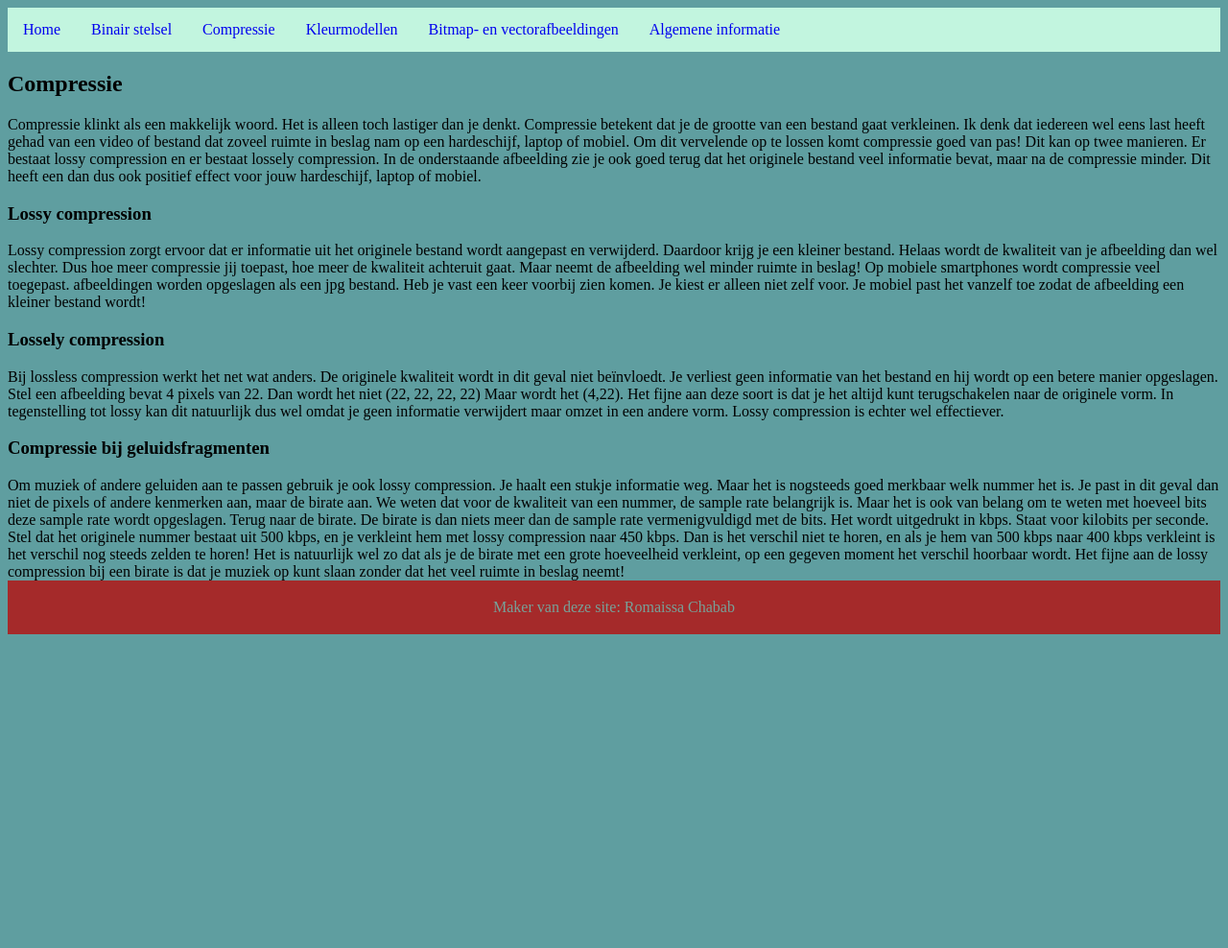
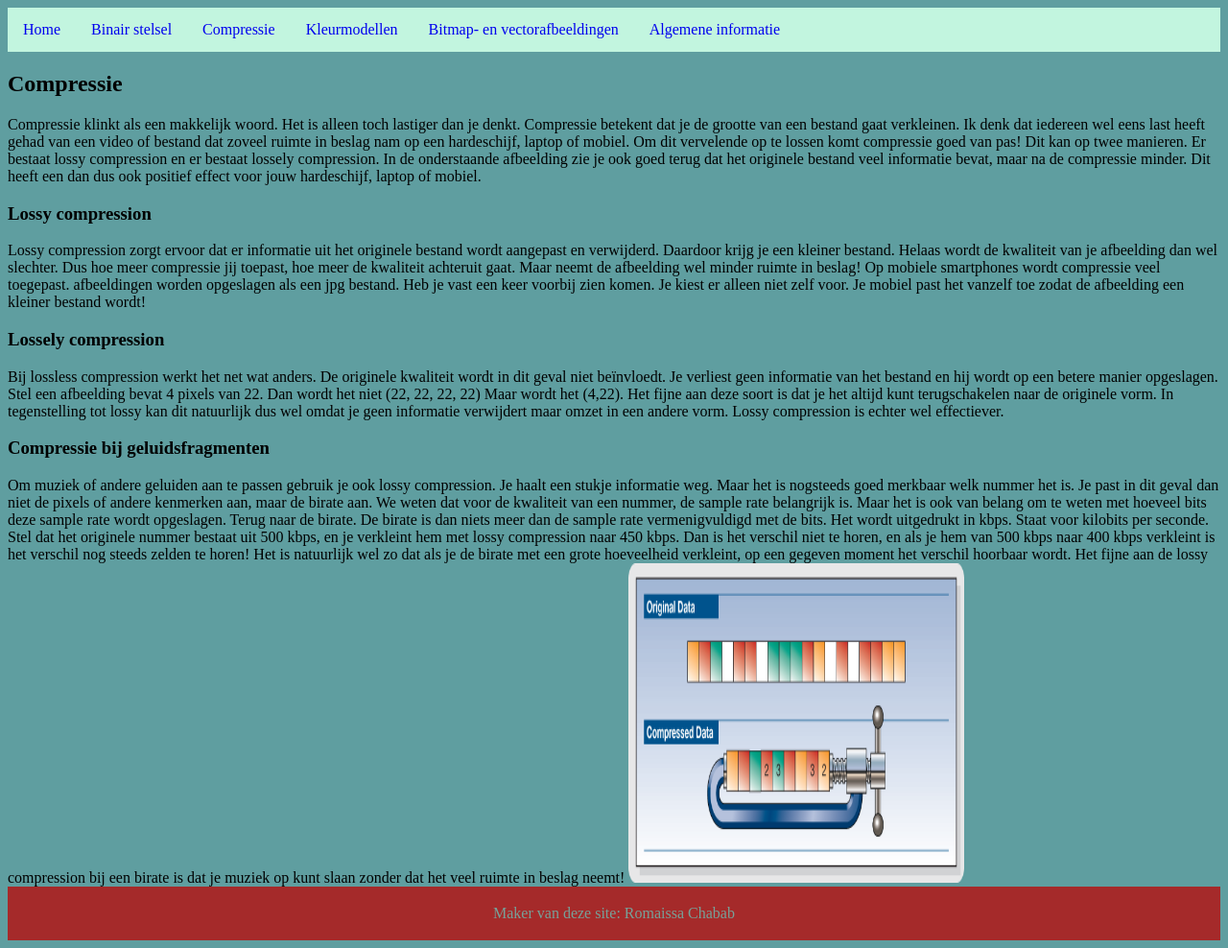
Before and after one commit to rchabab/rchabab.github.io, a plain HTML site: page compressie.html in a window 1280 px wide. Shown: the whole page at 96% size. Before the commit the page ends 800 px from the top, so only its background shows below. Drawn offline with Linux system fonts and the light colour scheme.

Commit message:
afb toeg

```diff
--- a/compressie.html
+++ b/compressie.html
@@ -45,6 +45,9 @@ je muziek op kunt slaan zonder dat het veel ruimte in beslag neemt!
 
 
 
+<img src="datacompression2012.png" alt="Afbeelding compressie" width="350" height="333">
+
+
 
 
 <footer>
```
